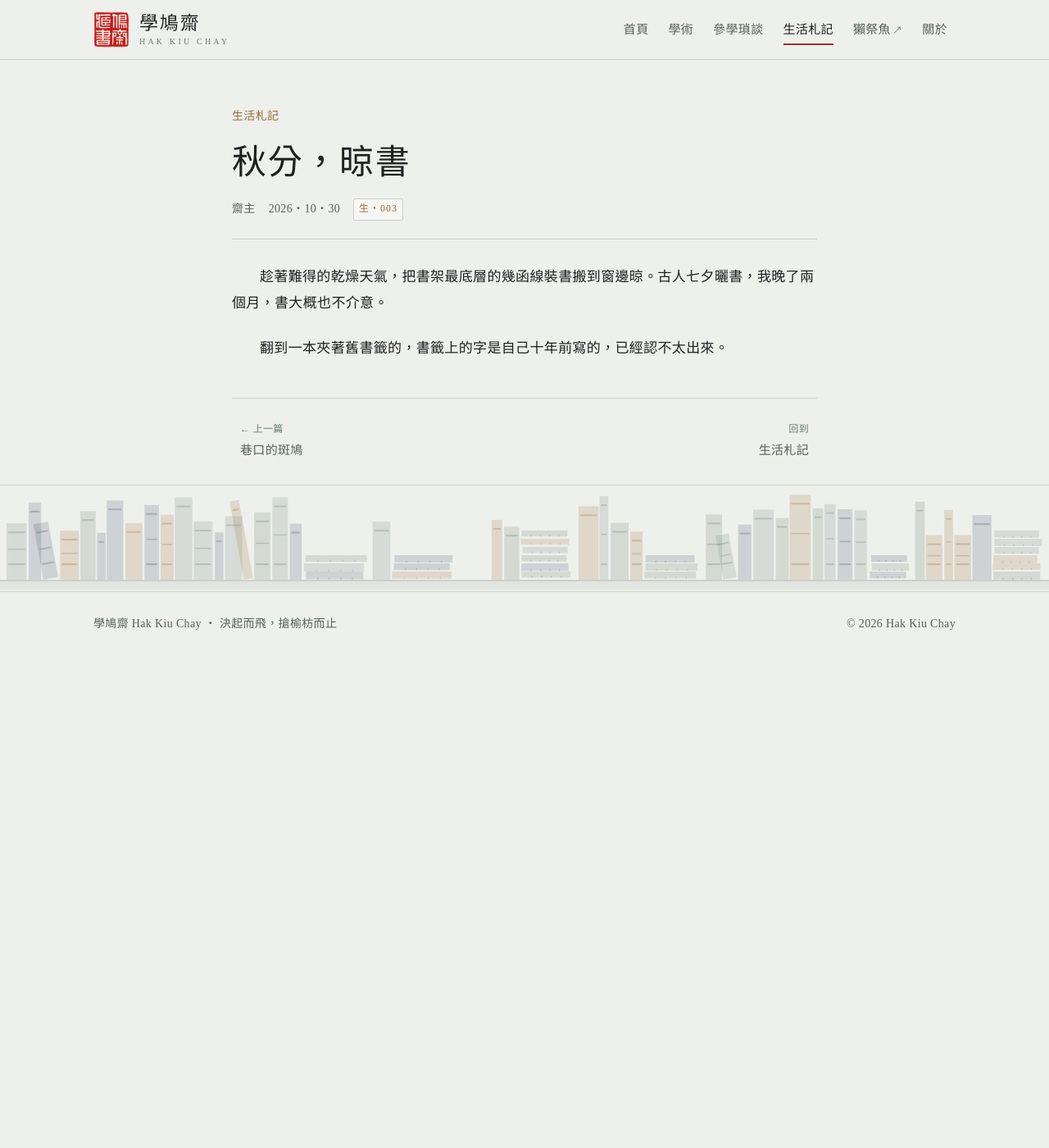
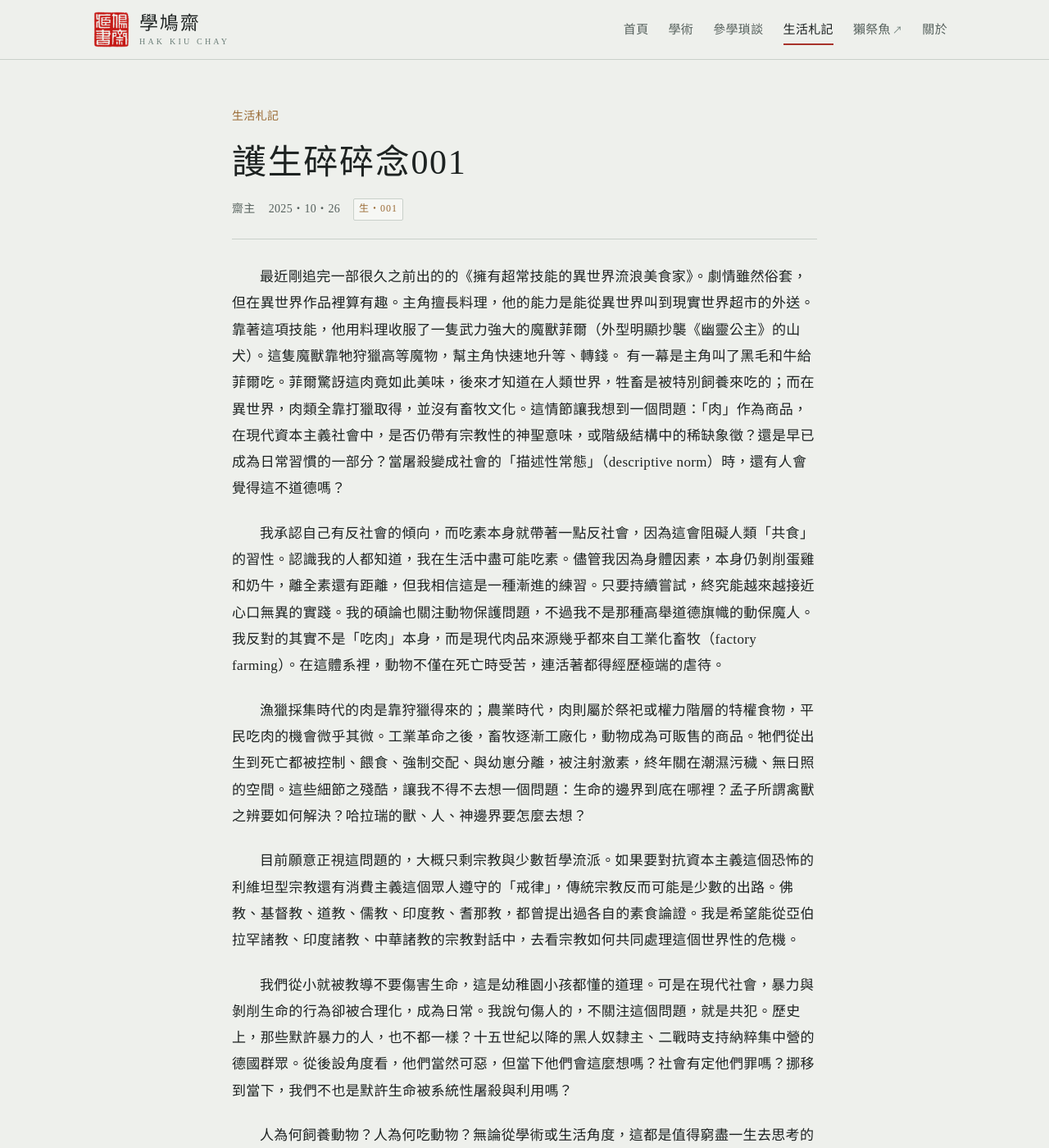
Before and after one commit to Guanlun-bot/hakkiuchay, a Jekyll site: the page built from _posts/2026-10-30-books-sun.md, in a window 1280 px wide and 1400 px high. Shown: the whole window at 82% size. Built offline with Jekyll 4.4.1, drawn with Linux system fonts in a browser that asks for light colours; some web fonts are replaced; some of the changed text lies outside the part shown.

Commit message:
Update _posts/2026-10-30-books-sun.md (via Pages CMS)

```diff
--- a/_posts/2026-10-30-books-sun.md
+++ b/_posts/2026-10-30-books-sun.md
@@ -1,9 +1,17 @@
 ---
-title: 秋分，晾書
+title: 護生碎碎念001
+slug: huseng
 cat: life
-date: '2026-10-30'
-summary: 趁著難得的乾燥天氣，把書架最底層的線裝書搬出來晾。
+date: 2025-10-26
 ---
-趁著難得的乾燥天氣，把書架最底層的幾函線裝書搬到窗邊晾。古人七夕曬書，我晚了兩個月，書大概也不介意。
+最近剛追完一部很久之前出的的《擁有超常技能的異世界流浪美食家》。劇情雖然俗套，但在異世界作品裡算有趣。主角擅長料理，他的能力是能從異世界叫到現實世界超市的外送。靠著這項技能，他用料理收服了一隻武力強大的魔獸菲爾（外型明顯抄襲《幽靈公主》的山犬）。這隻魔獸靠牠狩獵高等魔物，幫主角快速地升等、轉錢。 有一幕是主角叫了黑毛和牛給菲爾吃。菲爾驚訝這肉竟如此美味，後來才知道在人類世界，牲畜是被特別飼養來吃的；而在異世界，肉類全靠打獵取得，並沒有畜牧文化。這情節讓我想到一個問題：「肉」作為商品，在現代資本主義社會中，是否仍帶有宗教性的神聖意味，或階級結構中的稀缺象徵？還是早已成為日常習慣的一部分？當屠殺變成社會的「描述性常態」（descriptive norm）時，還有人會覺得這不道德嗎？
 
-翻到一本夾著舊書籤的，書籤上的字是自己十年前寫的，已經認不太出來。
+我承認自己有反社會的傾向，而吃素本身就帶著一點反社會，因為這會阻礙人類「共食」的習性。認識我的人都知道，我在生活中盡可能吃素。儘管我因為身體因素，本身仍剝削蛋雞和奶牛，離全素還有距離，但我相信這是一種漸進的練習。只要持續嘗試，終究能越來越接近心口無異的實踐。我的碩論也關注動物保護問題，不過我不是那種高舉道德旗幟的動保魔人。我反對的其實不是「吃肉」本身，而是現代肉品來源幾乎都來自工業化畜牧（factory farming）。在這體系裡，動物不僅在死亡時受苦，連活著都得經歷極端的虐待。
+
+漁獵採集時代的肉是靠狩獵得來的；農業時代，肉則屬於祭祀或權力階層的特權食物，平民吃肉的機會微乎其微。工業革命之後，畜牧逐漸工廠化，動物成為可販售的商品。牠們從出生到死亡都被控制、餵食、強制交配、與幼崽分離，被注射激素，終年關在潮濕污穢、無日照的空間。這些細節之殘酷，讓我不得不去想一個問題：生命的邊界到底在哪裡？孟子所謂禽獸之辨要如何解決？哈拉瑞的獸、人、神邊界要怎麼去想？
+
+目前願意正視這問題的，大概只剩宗教與少數哲學流派。如果要對抗資本主義這個恐怖的利維坦型宗教還有消費主義這個眾人遵守的「戒律」，傳統宗教反而可能是少數的出路。佛教、基督教、道教、儒教、印度教、耆那教，都曾提出過各自的素食論證。我是希望能從亞伯拉罕諸教、印度諸教、中華諸教的宗教對話中，去看宗教如何共同處理這個世界性的危機。
+
+我們從小就被教導不要傷害生命，這是幼稚園小孩都懂的道理。可是在現代社會，暴力與剝削生命的行為卻被合理化，成為日常。我說句傷人的，不關注這個問題，就是共犯。歷史上，那些默許暴力的人，也不都一樣？十五世紀以降的黑人奴隸主、二戰時支持納粹集中營的德國群眾。從後設角度看，他們當然可惡，但當下他們會這麼想嗎？社會有定他們罪嗎？挪移到當下，我們不也是默許生命被系統性屠殺與利用嗎？
+
+人為何飼養動物？人為何吃動物？無論從學術或生活角度，這都是值得窮盡一生去思考的問題。許多學者研究動物倫理、寫動物研究的文章，但卻怎麼都不願意放下手上的雞腿、餐盤裡的牛排，然後再理直氣壯地找藉口開脫。很荒謬吧
```
